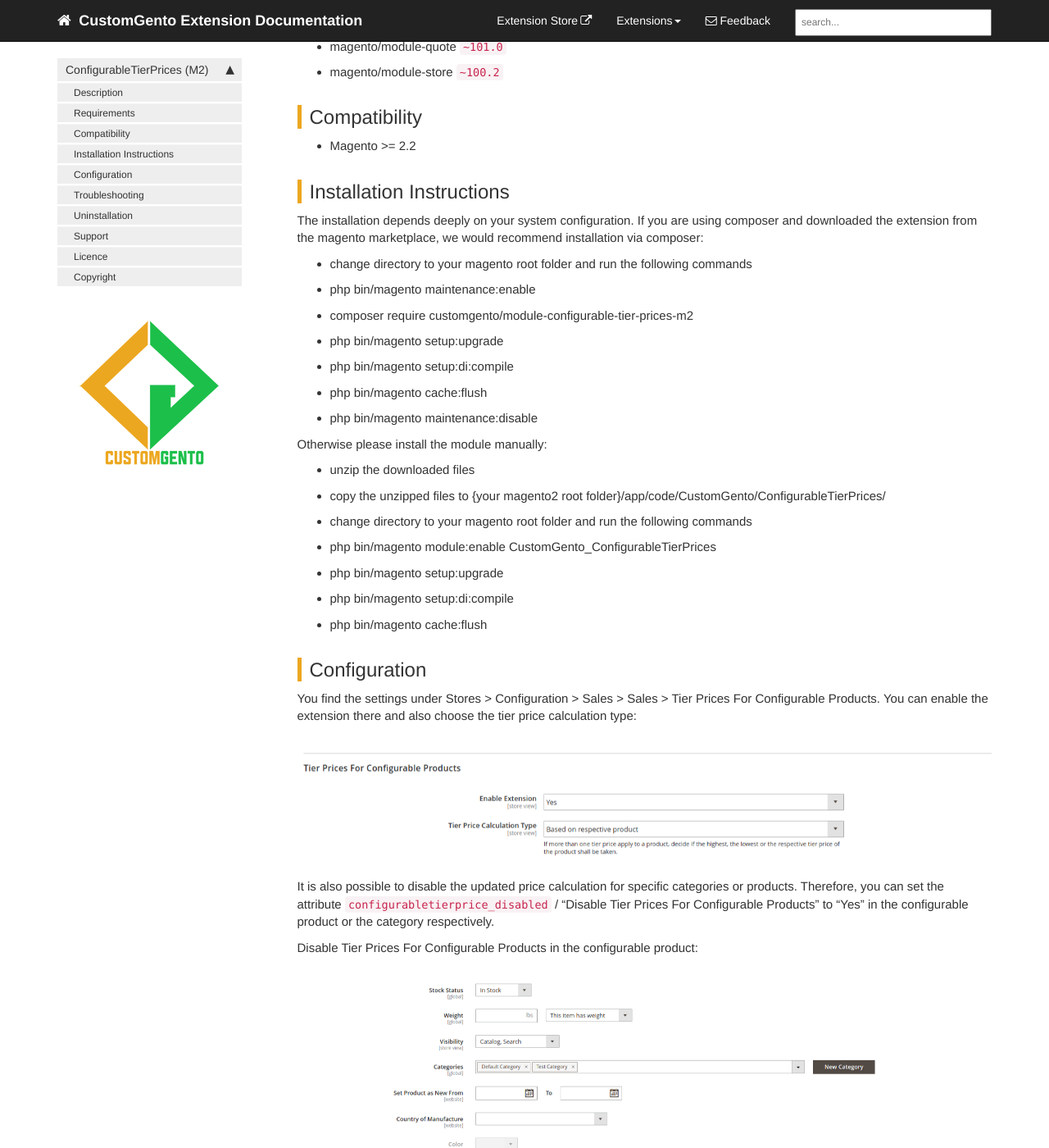
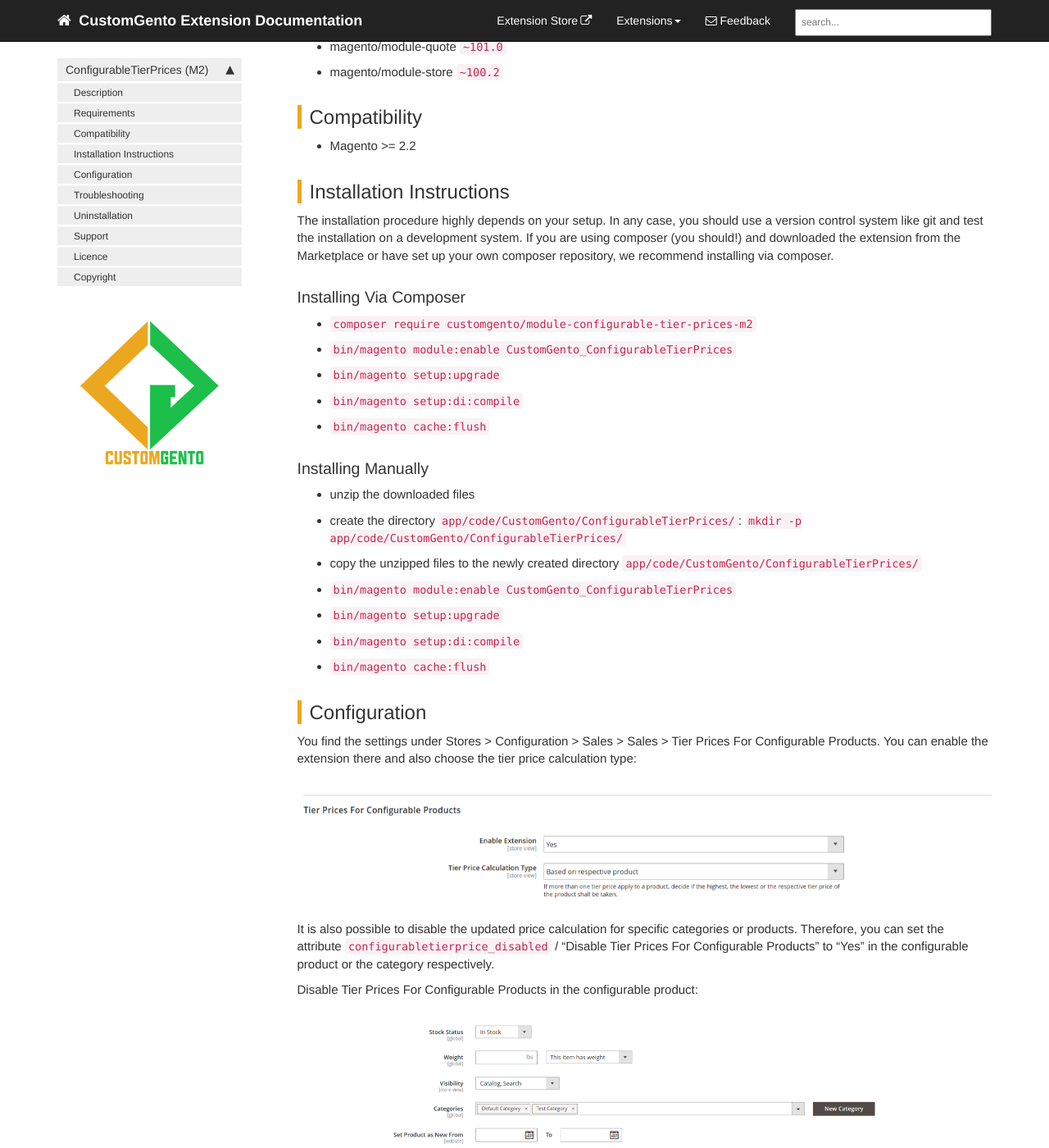
Before and after one commit to customgento/docs, a Jekyll site: the page built from pages/tier-prices-for-configurable-products-m2.md, in a window 1280 px wide and 1400 px high, scrolled down 2729 px. Shown: the whole window at 82% size. Built offline with Jekyll 4.4.1, drawn with Linux system fonts in a browser that asks for light colours; nearby versions of some CDN libraries; comment, search, counter and statistics services are not loaded.

Commit message:
updated CTP M2 installation docs

```diff
--- a/pages/tier-prices-for-configurable-products-m2.md
+++ b/pages/tier-prices-for-configurable-products-m2.md
@@ -49,24 +49,24 @@ In this case, you get the green ones for 18 USD each and the orange ones for 16
 - Magento >= 2.2
 
 ## Installation Instructions
-The installation depends deeply on your system configuration.
-If you are using composer and downloaded the extension from the magento marketplace, we would recommend installation via composer:
-- change directory to your magento root folder and run the following commands
-- php bin/magento maintenance:enable
-- composer require customgento/module-configurable-tier-prices-m2
-- php bin/magento setup:upgrade
-- php bin/magento setup:di:compile
-- php bin/magento cache:flush
-- php bin/magento maintenance:disable
+The installation procedure highly depends on your setup. In any case, you should use a version control system like git and test the installation on a development system.
+If you are using composer (you should!) and downloaded the extension from the Marketplace or have set up your own composer repository, we recommend installing via composer.
 
-Otherwise please install the module manually:
+### Installing Via Composer
+- `composer require customgento/module-configurable-tier-prices-m2`
+- `bin/magento module:enable CustomGento_ConfigurableTierPrices`
+- `bin/magento setup:upgrade`
+- `bin/magento setup:di:compile`
+- `bin/magento cache:flush`
+
+### Installing Manually
 - unzip the downloaded files
-- copy the unzipped files to {your magento2 root folder}/app/code/CustomGento/ConfigurableTierPrices/
-- change directory to your magento root folder and run the following commands
-- php bin/magento module:enable CustomGento_ConfigurableTierPrices
-- php bin/magento setup:upgrade
-- php bin/magento setup:di:compile
-- php bin/magento cache:flush
+- create the directory `app/code/CustomGento/ConfigurableTierPrices/`: `mkdir -p app/code/CustomGento/ConfigurableTierPrices/`
+- copy the unzipped files to the newly created directory `app/code/CustomGento/ConfigurableTierPrices/`
+- `bin/magento module:enable CustomGento_ConfigurableTierPrices`
+- `bin/magento setup:upgrade`
+- `bin/magento setup:di:compile`
+- `bin/magento cache:flush`
 
 ## Configuration
 You find the settings under Stores > Configuration > Sales > Sales > Tier Prices For Configurable Products.
```
